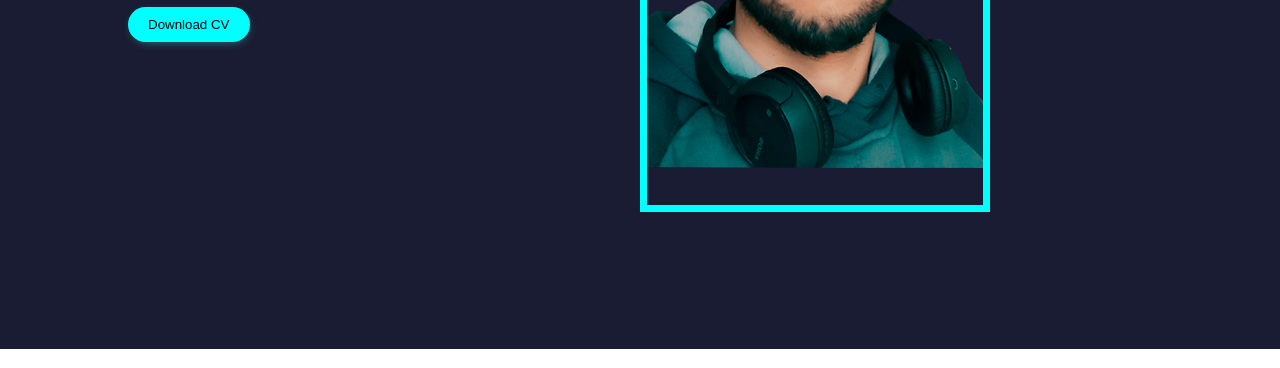
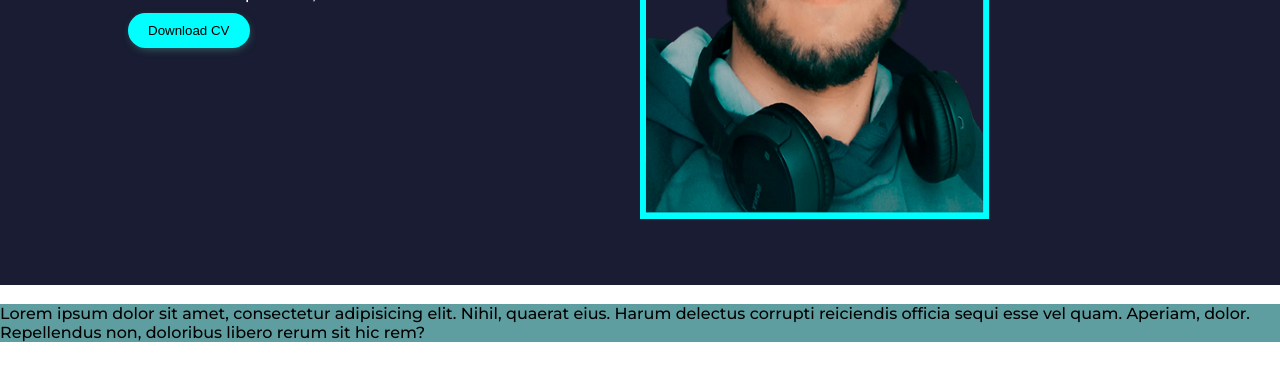
Before and after one commit to Daniel-Hernandez2020/porftolio, a plain HTML site: page index.html in a window 1280 px wide. Shown: the part 451-819 px from the top of the page. Drawn offline with Linux system fonts and the light colour scheme.

Commit message:
correji la imagen

```diff
--- a/css/style.css
+++ b/css/style.css
@@ -23,13 +23,41 @@ body{
     background-color: #191c32;
     color: #fff;
 
+    /*Cambio a grid*/
+    display: grid;
+    grid-template-columns: repeat(2, 1fr);
+    grid-template-rows: repeat(3, auto);/*Me di cuenta que esto no es tecnicamente necesario
+                                          debido al flujo por defecto de la grid y el valor auto
+                                          que es el valor por defecto de las celdas*/
+    /*!!!importante hay un espacio entre header y nav no
+    es un margin, recordar que estamos usando auto para la altura
+    de las filas entonces se adapta a lo que contiene
+    pero por defecto las celdas son stretch lo que quiere decir que van
+    las celdas se van a estirar, celda es diferente de la grilla o cuadricula
+    la celda solo es el contenido */
+
+    grid-template-areas:
+    " header header "
+    " main   main "
+    " about  about ";
+
+}
+
+.header{
+
+    grid-area: header;
+
+
+
 }
 
 .navbar {
 
+
     display: flex;
     justify-content: space-between;
     padding: 2em;
+
 
 
 
@@ -88,9 +116,10 @@ main {
     margin: 0 auto;
     width: 80vw;
     height: 80vh;
-    display: grid;
-    grid-template-columns: repeat(2, 1fr);
+    grid-area: main;
+    display: flex;
     align-items: center;
+
 
 }
 
@@ -130,8 +159,36 @@ main img{
 
 
     width: 350px;
-    border: 7px solid aqua;
     height: 520px;
 
 
+
+
 }
+
+.about{
+
+    grid-area: about;
+    background-color: white;
+
+}
+
+.info-content{
+
+
+    width: 50%;
+
+}
+
+
+.about{color: black;}
+.about img{
+
+    background-color: yellowgreen;
+
+}
+
+.about p{
+
+    background-color: cadetblue;
+}
--- a/index.html
+++ b/index.html
@@ -3,6 +3,7 @@
 <head>
     <meta charset="UTF-8">
     <meta http-equiv="X-UA-Compatible" content="IE=edge">
+    <meta name="viewport" content="width=device-width, initial-scale=1.0">
     <title>Portafolio</title>
     <link rel="stylesheet" href="css/style.css">
     <link rel="stylesheet" href="https://use.fontawesome.com/releases/v5.15.4/css/all.css" integrity="sha384-DyZ88mC6Up2uqS4h/KRgHuoeGwBcD4Ng9SiP4dIRy0EXTlnuz47vAwmeGwVChigm" crossorigin="anonymous">
@@ -11,7 +12,7 @@
 
    <div class="wrapper">
 
-        <header>
+        <header class="header">
 
             <nav class="navbar">
 
@@ -42,20 +43,23 @@
                 </a>
             </div>
 
-            <img src="./img/myprofile.png" alt="Juan Daniel picture">
+            <img src="./img/picture.png" alt="Juan Daniel picture">
 
        </main>
 
-   </div>
+       <div class="about">
 
-   <div class="about">
+        <img src="" alt="">
+        <p>Lorem ipsum dolor sit amet, consectetur adipisicing elit. Nihil, quaerat eius. Harum delectus corrupti reiciendis officia sequi esse vel quam. Aperiam, dolor. Repellendus non, doloribus libero rerum sit hic rem?</p>
 
-    <img src="" alt="">
+       </div>
+
 
    </div>
 
 
 
 
+
 </body>
 </html>
```
Also changed, not shown: img/myprofile.png (deleted), img/picture.png (added), 1 other file.
